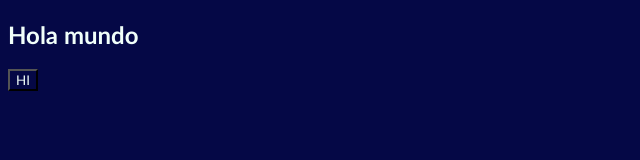
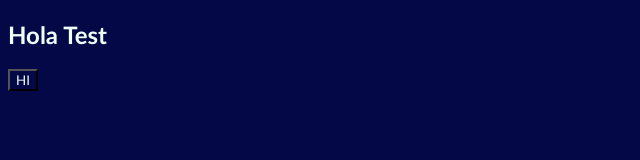
Before and after one commit to MissaelHrz1996/kedno, a plain HTML site: page index.html in a window 1280 px wide. Shown: the full height of the page, 0-640 px from the left. Drawn offline with Linux system fonts and the light colour scheme.

Commit message:
Some changes

```diff
--- a/index.html
+++ b/index.html
@@ -12,7 +12,7 @@
 </script>
 
 <body>
-    <h2>Hola mundo</h2>
+    <h2>Hola Test</h2>
     <button class="myButton">HI</button>
 </body>
 </html>
```
